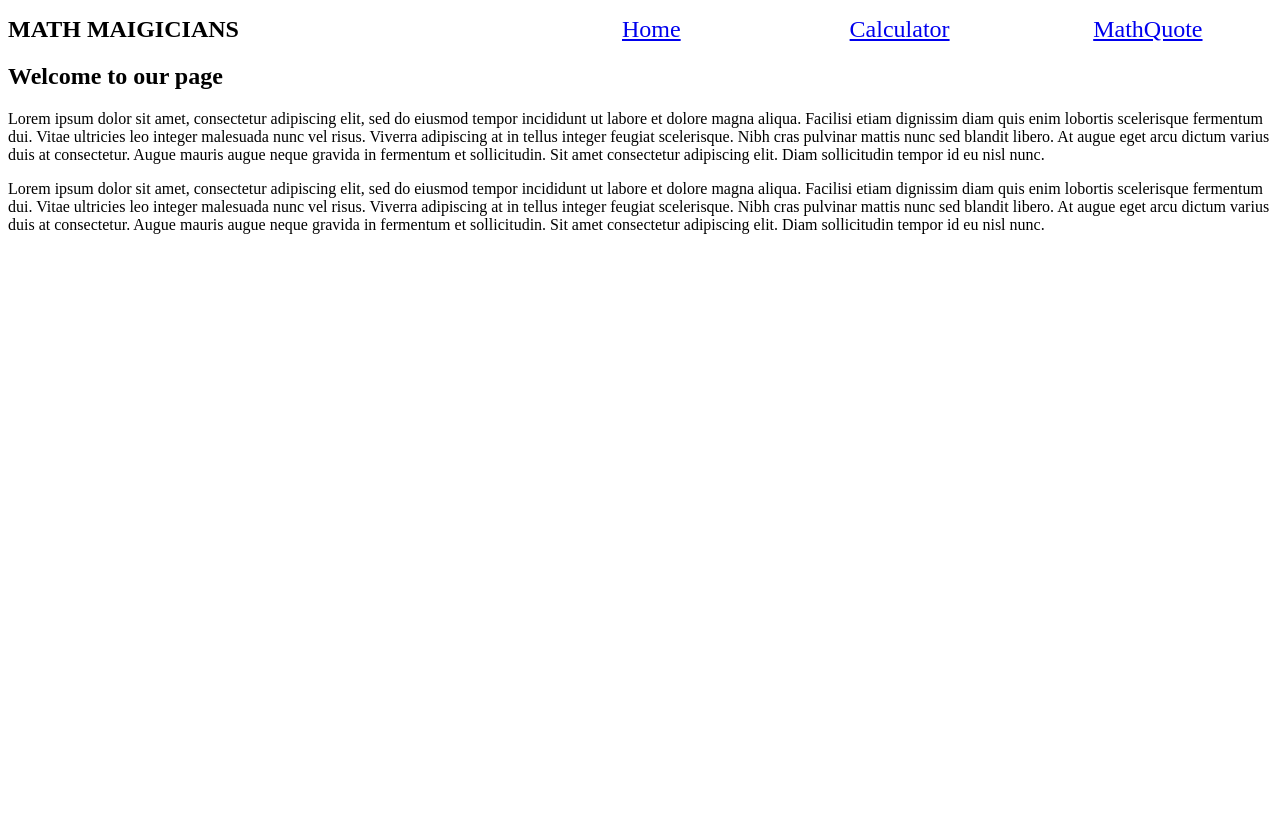
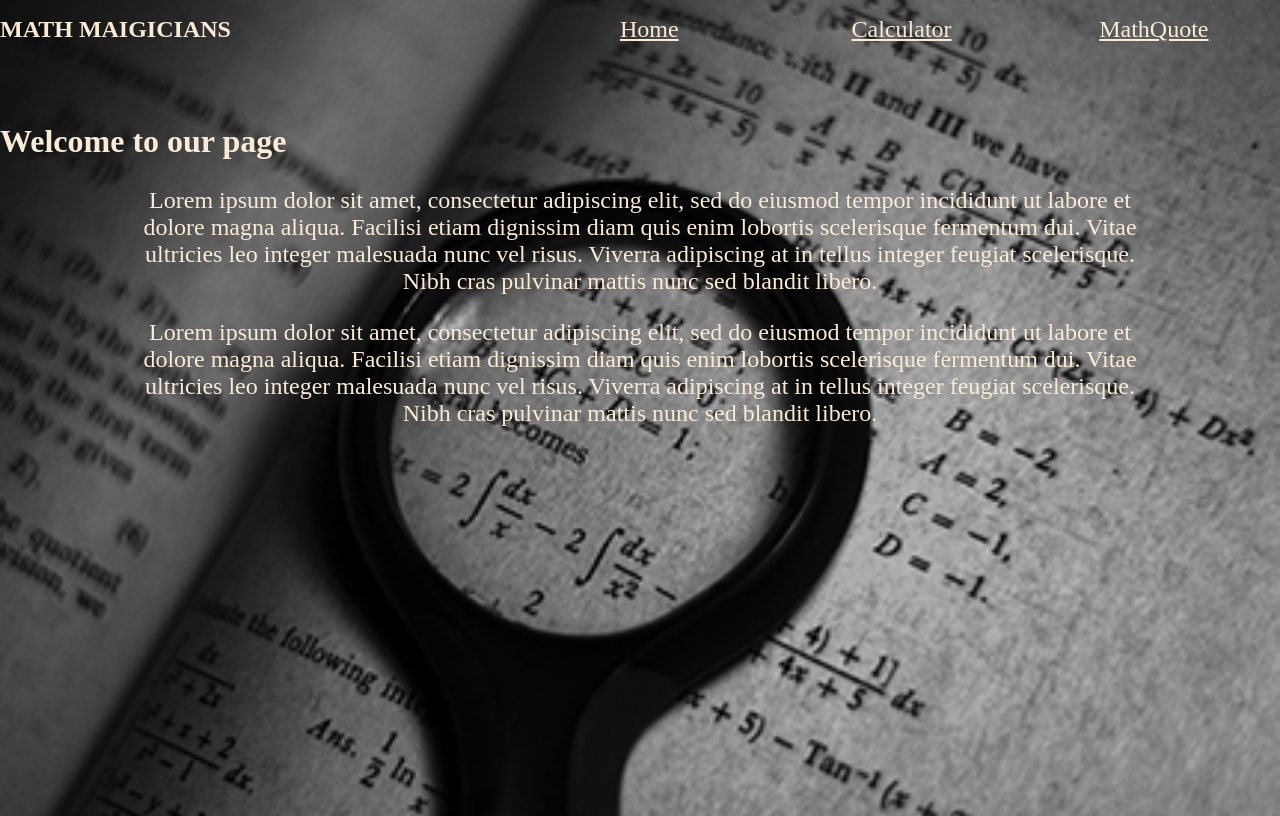
Before and after one commit to tinatsina/math-magicians-online, a React (Create React App) app: page / in a window 1280 px wide. Built offline with nearby package versions, Linux system fonts and the light colour scheme.

Commit message:
update - styling webapp completed

```diff
--- a/src/components/Calculator.js
+++ b/src/components/Calculator.js
@@ -52,9 +52,9 @@ const Calculator = () => {
             <td><button type="button" onClick={onClickHandler} className="right-column">+</button></td>
           </tr>
           <tr>
-            <td colSpan="2"><button type="button" onClick={onClickHandler}>0</button></td>
+            <td colSpan="2"><button className="zero-button" type="button" onClick={onClickHandler}>0</button></td>
             <td><button type="button" onClick={onClickHandler}>.</button></td>
-            <td><button type="button" onClick={onClickHandler} className="right-column">=</button></td>
+            <td><button type="button" onClick={onClickHandler} className="right-column equal-button">=</button></td>
           </tr>
         </tbody>
       </table>
--- a/src/components/HomePage.js
+++ b/src/components/HomePage.js
@@ -1,7 +1,8 @@
 import React from 'react';
+import '../styles/HomePage.css';
 
 const HomePage = () => (
-  <div>
+  <div className="home-page-component">
     <h2>
       Welcome to our page
     </h2>
@@ -12,9 +13,6 @@ const HomePage = () => (
       Vitae ultricies leo integer malesuada nunc vel risus.
       Viverra adipiscing at in tellus integer feugiat scelerisque.
       Nibh cras pulvinar mattis nunc sed blandit libero.
-      At augue eget arcu dictum varius duis at consectetur.
-      Augue mauris augue neque gravida in fermentum et sollicitudin.
-      Sit amet consectetur adipiscing elit. Diam sollicitudin tempor id eu nisl nunc.
     </p>
     <p>
       Lorem ipsum dolor sit amet, consectetur adipiscing elit,
@@ -23,9 +21,6 @@ const HomePage = () => (
       Vitae ultricies leo integer malesuada nunc vel risus.
       Viverra adipiscing at in tellus integer feugiat scelerisque.
       Nibh cras pulvinar mattis nunc sed blandit libero.
-      At augue eget arcu dictum varius duis at consectetur.
-      Augue mauris augue neque gravida in fermentum et sollicitudin.
-      Sit amet consectetur adipiscing elit. Diam sollicitudin tempor id eu nisl nunc.
     </p>
   </div>
 );
--- a/src/styles/Calculator.css
+++ b/src/styles/Calculator.css
@@ -7,11 +7,16 @@
 
 .calculator-container > h2 {
   width: 40%;
+  font-size: xx-large;
+  color: antiquewhite;
+  font-family: cursive;
 }
 
 table {
   width: 60%;
   height: 100%;
+  background-color: blanchedalmond;
+  border-radius: 2em;
 }
 
 th {
@@ -24,6 +29,8 @@ th {
   font-size: xx-large;
   width: 100%;
   height: 1.15em;
+  border-top-left-radius: 1em;
+  border-top-right-radius: 1em;
 }
 
 td > button {
@@ -31,10 +38,21 @@ td > button {
   width: 100%;
   text-align: center;
   background-color: darkgray;
-  font-size: larger;
+  font-size: x-large;
   cursor: pointer;
+  font-family: fantasy;
+  font-style: italic;
+  color: darkolivegreen;
 }
 
 .right-column {
   background-color: orange;
 }
+
+.zero-button {
+  border-bottom-left-radius: 1.5em;
+}
+
+.equal-button {
+  border-bottom-right-radius: 1.5em;
+}
--- a/src/styles/HomePage.css
+++ b/src/styles/HomePage.css
@@ -0,0 +1,17 @@
+.home-page-component {
+  color: antiquewhite;
+}
+
+.home-page-component > h2 {
+  font-size: xx-large;
+  font-family: cursive;
+  margin-top: 2.5em;
+}
+
+.home-page-component > p {
+  margin-left: 10%;
+  margin-right: 10%;
+  text-align: center;
+  font-size: x-large;
+  font-family: cursive;
+}
--- a/src/styles/MathQuote.css
+++ b/src/styles/MathQuote.css
@@ -5,4 +5,7 @@
   width: 75%;
   height: 50%;
   margin-top: 25%;
+  color: antiquewhite;
+  font-size: xx-large;
+  font-family: cursive;
 }
--- a/src/styles/NavigationBar.css
+++ b/src/styles/NavigationBar.css
@@ -1,3 +1,14 @@
+nav {
+  height: 100vh;
+}
+
+body {
+  margin: 0;
+  background-image: url('../img/00000.jpg');
+  background-repeat: no-repeat;
+  background-size: cover;
+}
+
 .navbar-list {
   display: flex;
   flex-direction: row-reverse;
@@ -9,9 +20,17 @@
   list-style: none;
   font-size: x-large;
   text-align: center;
+  font-family: cursive;
+}
+
+.navbar-list > li > a {
+  color: antiquewhite;
 }
 
 .navbar-logo {
   float: left;
   margin: 0;
+  color: antiquewhite;
+  font-size: x-large;
+  font-family: cursive;
 }
```
Also changed, not shown: src/img/00000.jpg (added).
